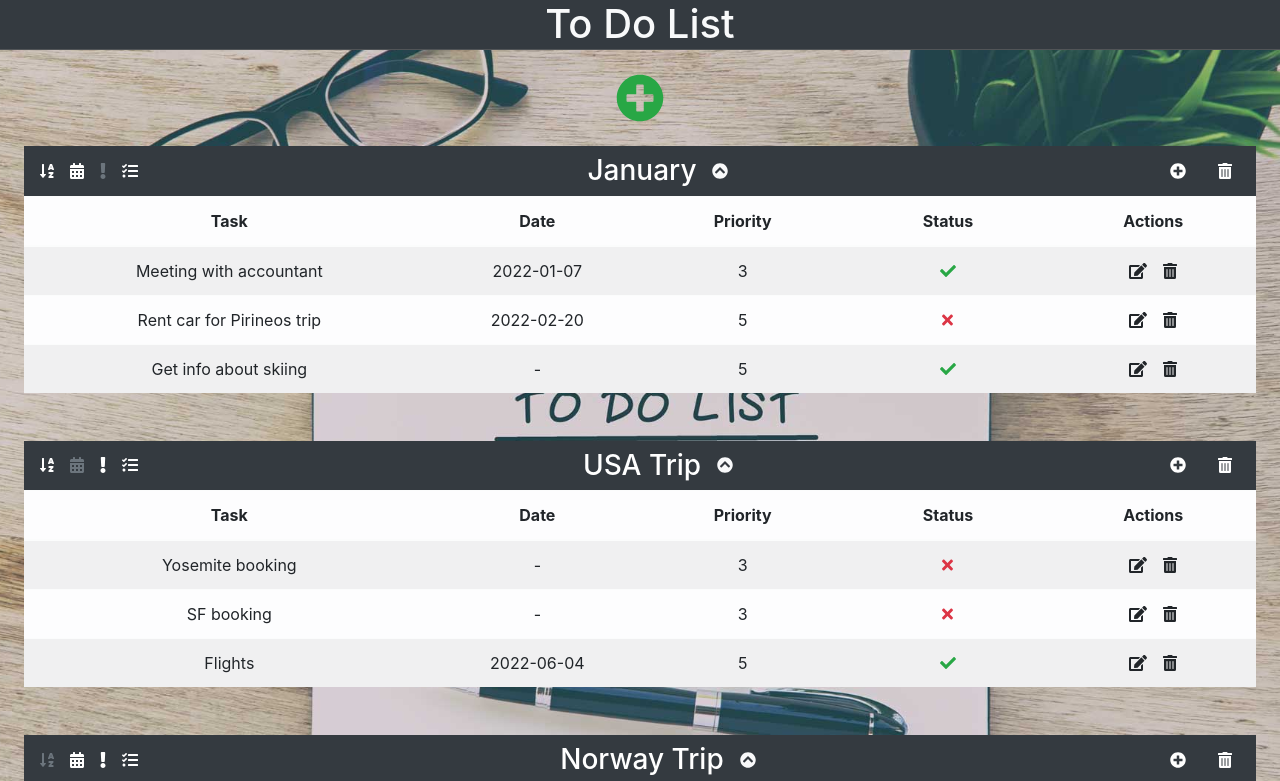
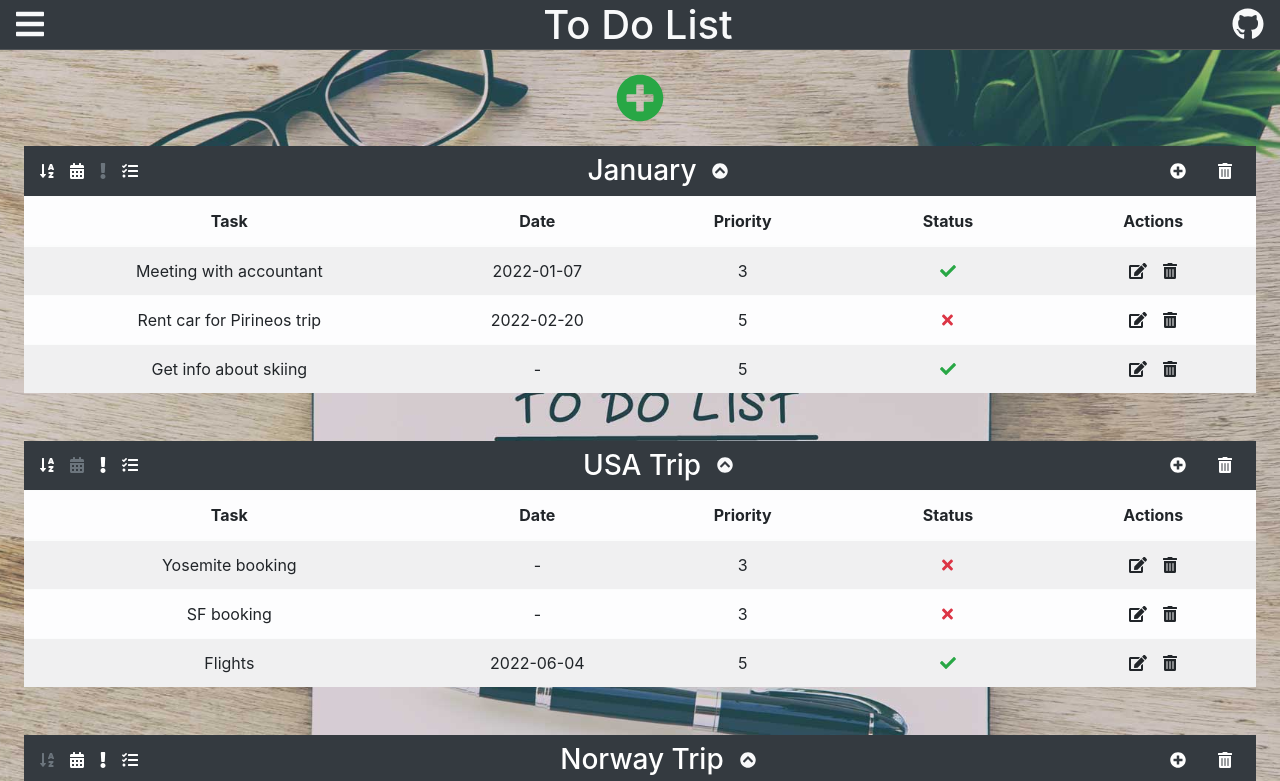
Before and after one commit to MartinSugasti/todo-list, a website built with webpack: page dist/index.html in a window 1280 px wide. Shown: the top 781 px of the page. Built offline with nearby package versions, Linux system fonts and the light colour scheme.

Commit message:
Add projects list and github link to navbar (#16)

```diff
--- a/src/modules/display_controller.js
+++ b/src/modules/display_controller.js
@@ -113,15 +113,30 @@ const displayController = (() => {
     );
   }
 
+  function sortProjectsLinks(a, b) {
+    return a.innerHTML.toLowerCase().localeCompare(b.innerHTML.toLowerCase());
+  }
+
   function displayProjects() {
+    const projectsList = document.getElementById('projectsList');
+    projectsList.innerHTML = '';
+    const projectsLinks = [];
     const container = document.getElementById('container');
     container.innerHTML = '';
     const projects = projectsController.getProjects();
 
     projects.forEach((project, index) => {
+      // add link to projects links in order to add them to the projects list
+      const a = document.createElement('a');
+      a.classList.add('dropdown-item');
+      a.setAttribute('href', `#project${index}`);
+      a.innerHTML = project.title;
+      projectsLinks.push(a);
+
       // table
       const table = document.createElement('table');
       table.classList.add('table', 'table-striped', 'table-light', 'mb-5');
+      table.setAttribute('id', `project${index}`);
       container.appendChild(table);
 
       // thead
@@ -281,6 +296,11 @@ const displayController = (() => {
         });
       }
     });
+
+    // Add the projects links to the project list alphabetically ordered
+    projectsLinks.sort(sortProjectsLinks).forEach((a) => {
+      projectsList.appendChild(a);
+    });
   }
 
   // I took this function from https://stackoverflow.com/questions/46577690/hide-bootstrap-modal-using-pure-javascript-on-click
--- a/src/styles/style.scss
+++ b/src/styles/style.scss
@@ -12,7 +12,7 @@ body {
   background-attachment: fixed;
 }
 
-nav {
+header {
   height: 50px;
   text-align: center;
   background-color: black;
```
Also changed, not shown: dist/index.html.
